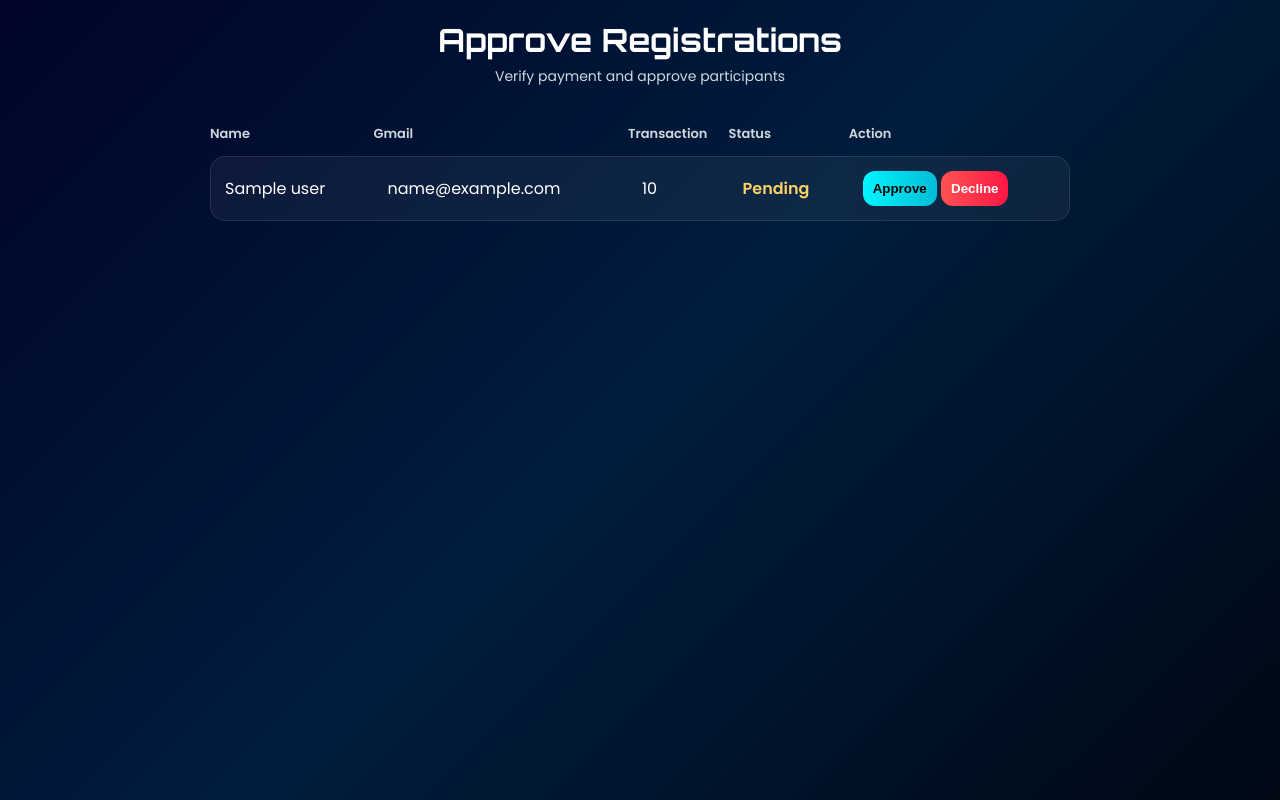
After one commit to omkar3311/Bytefest, a FastAPI app: template templates/approve.html in a window 1280 px wide. The commit adds this page. Run offline with FastAPI, Linux system fonts and the light colour scheme; the template is opened without the code that fills it: most values are stand-ins (such as "Sample title", 1, 10 or a date in 2020).

Commit message:
register and approve done

```diff
--- /dev/null
+++ b/templates/approve.html
@@ -0,0 +1,231 @@
+<!DOCTYPE html>
+<html lang="en">
+<head>
+<meta charset="UTF-8">
+<title>Approve Registrations</title>
+
+<link href="https://fonts.googleapis.com/css2?family=Orbitron:wght@500;700&family=Poppins:wght@300;400;600&display=swap" rel="stylesheet">
+
+<style>
+:root{
+  --bg-dark-1:#000814;
+  --bg-dark-2:#001d3d;
+  --bg-dark-3:#000428;
+  --neon:#00f5ff;
+  --neon-soft:rgba(0,245,255,0.3);
+  --glass-bg:rgba(255,255,255,0.05);
+  --glass-border:rgba(255,255,255,0.1);
+  --text-main:#ffffff;
+  --text-muted:#cfd8dc;
+  --radius-lg:20px;
+  --radius-md:15px;
+  --blur:10px;
+}
+
+*{margin:0;padding:0;box-sizing:border-box;}
+
+body{
+  font-family:'Poppins',sans-serif;
+  min-height:100vh;
+  background:linear-gradient(135deg,var(--bg-dark-3),var(--bg-dark-2),var(--bg-dark-1));
+  display:flex;
+  justify-content:center;
+  color:var(--text-main);
+}
+
+.container{
+  width:100%;
+  max-width:900px;
+  padding:20px;
+}
+
+.header{
+  text-align:center;
+  margin-bottom:25px;
+}
+
+.header h1{
+  font-family:'Orbitron',sans-serif;
+  margin-bottom:6px;
+}
+
+.header p{
+  color:var(--text-muted);
+  font-size:14px;
+}
+
+.list{
+  display:flex;
+  flex-direction:column;
+  gap:16px;
+}
+
+.card{
+  background:var(--glass-bg);
+  border:1px solid var(--glass-border);
+  border-radius:var(--radius-lg);
+  padding:18px;
+  backdrop-filter:blur(var(--blur));
+  box-shadow:0 0 20px var(--neon-soft);
+}
+
+.row{
+  display:flex;
+  justify-content:space-between;
+  font-size:14px;
+  margin-bottom:6px;
+}
+
+.label{
+  color:var(--text-muted);
+}
+
+.status-approved{color:#00ff9c;font-weight:600;}
+.status-pending{color:#ffd166;font-weight:600;}
+
+.actions{
+  display:flex;
+  gap:10px;
+  margin-top:12px;
+}
+
+button{
+  flex:1;
+  padding:10px;
+  border-radius:12px;
+  border:none;
+  font-weight:600;
+  cursor:pointer;
+}
+
+.approve-btn{
+  background:linear-gradient(90deg,#00f5ff,#00bcd4);
+}
+
+.decline-btn{
+  background:linear-gradient(90deg,#ff5252,#ff1744);
+  color:#fff;
+}
+
+button:hover{
+  transform:scale(1.04);
+  box-shadow:0 0 18px var(--neon-soft);
+}
+
+@media(min-width:768px){
+  .list{gap:0;}
+  .card{display:none;}
+
+  table{
+    width:100%;
+    border-collapse:separate;
+    border-spacing:0 12px;
+  }
+
+  th{
+    text-align:left;
+    color:var(--text-muted);
+    font-size:13px;
+  }
+
+  td{
+    background:var(--glass-bg);
+    padding:14px;
+    border-top:1px solid var(--glass-border);
+    border-bottom:1px solid var(--glass-border);
+  }
+
+  tr td:first-child{
+    border-left:1px solid var(--glass-border);
+    border-radius:15px 0 0 15px;
+  }
+
+  tr td:last-child{
+    border-right:1px solid var(--glass-border);
+    border-radius:0 15px 15px 0;
+  }
+}
+</style>
+</head>
+
+<body>
+
+<div class="container">
+  <div class="header">
+    <h1>Approve Registrations</h1>
+    <p>Verify payment and approve participants</p>
+  </div>
+
+  <div class="list">
+    {% for u in users %}
+    <div class="card">
+      <div class="row"><span class="label">Name</span><span>{{ u.name }}</span></div>
+      <div class="row"><span class="label">Gmail</span><span>{{ u.gmail }}</span></div>
+      <div class="row"><span class="label">UTR</span><span>{{ u.fee }}</span></div>
+      <div class="row">
+        <span class="label">Status</span>
+        {% if u.auth %}
+          <span class="status-approved">Approved</span>
+        {% else %}
+          <span class="status-pending">Pending</span>
+        {% endif %}
+      </div>
+
+      {% if not u.auth %}
+      <div class="actions">
+        <form action="/approve-user" method="post">
+          <input type="hidden" name="user_id" value="{{ u.id }}">
+          <button class="approve-btn">Approve</button>
+        </form>
+        <form action="/decline-user" method="post">
+          <input type="hidden" name="user_id" value="{{ u.id }}">
+          <button class="decline-btn">Decline</button>
+        </form>
+      </div>
+      {% endif %}
+    </div>
+    {% endfor %}
+  </div>
+
+  <table>
+    <thead>
+      <tr>
+        <th>Name</th>
+        <th>Gmail</th>
+        <th>Transaction</th>
+        <th>Status</th>
+        <th>Action</th>
+      </tr>
+    </thead>
+    <tbody>
+      {% for u in users %}
+      <tr>
+        <td>{{ u.name }}</td>
+        <td>{{ u.gmail }}</td>
+        <td>{{ u.fee }}</td>
+        <td>
+          {% if u.auth %}
+            <span class="status-approved">Approved</span>
+          {% else %}
+            <span class="status-pending">Pending</span>
+          {% endif %}
+        </td>
+        <td>
+  {% if not u.auth %}
+  <form action="/approve" method="post" style="display:inline;">
+    <input type="hidden" name="user_id" value="{{ u.id }}">
+    <button class="approve-btn" name="action" value="approve">Approve</button>
+    <button class="decline-btn" name="action" value="decline">Decline</button>
+  </form>
+  {% else %}
+  —
+  {% endif %}
+</td>
+      </tr>
+      {% endfor %}
+    </tbody>
+  </table>
+
+</div>
+</body>
+</html>
--- a/templates/register.html
+++ b/templates/register.html
@@ -232,7 +232,9 @@ button:hover{
       </a>
     </div>
   </div>
+  <br>
   <p class="error" id="error" style="display:none;"></p>
+  <br>
   <div class="submit-wrap" id="submit-wrap">
   <button type="submit" form="form">Register</button>
   </div>
@@ -270,8 +272,10 @@ form.addEventListener("submit", async e => {
   }
 
   form.style.display = "none"
+  document.getElementById("qr-section").style.display = "none"
   document.getElementById("submit-wrap").style.display = "none"
   statusText.innerText = "Registration received. Payment verification pending ⏳"
+  document.getElementById("success").style.display = "block"
 })
 </script>
 </body>
```
